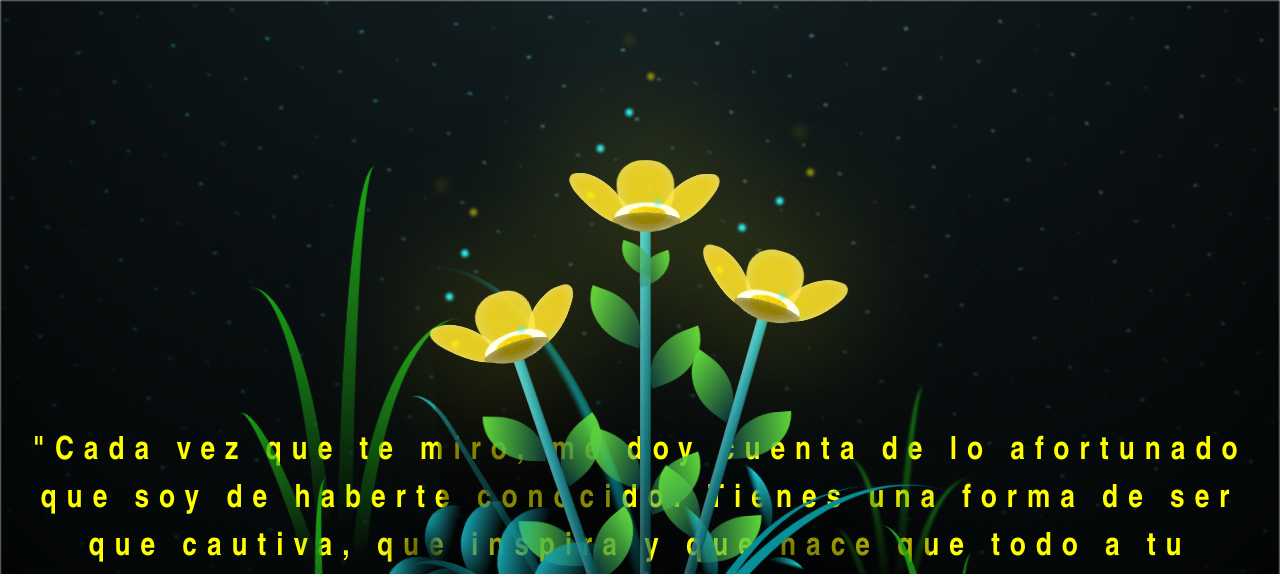
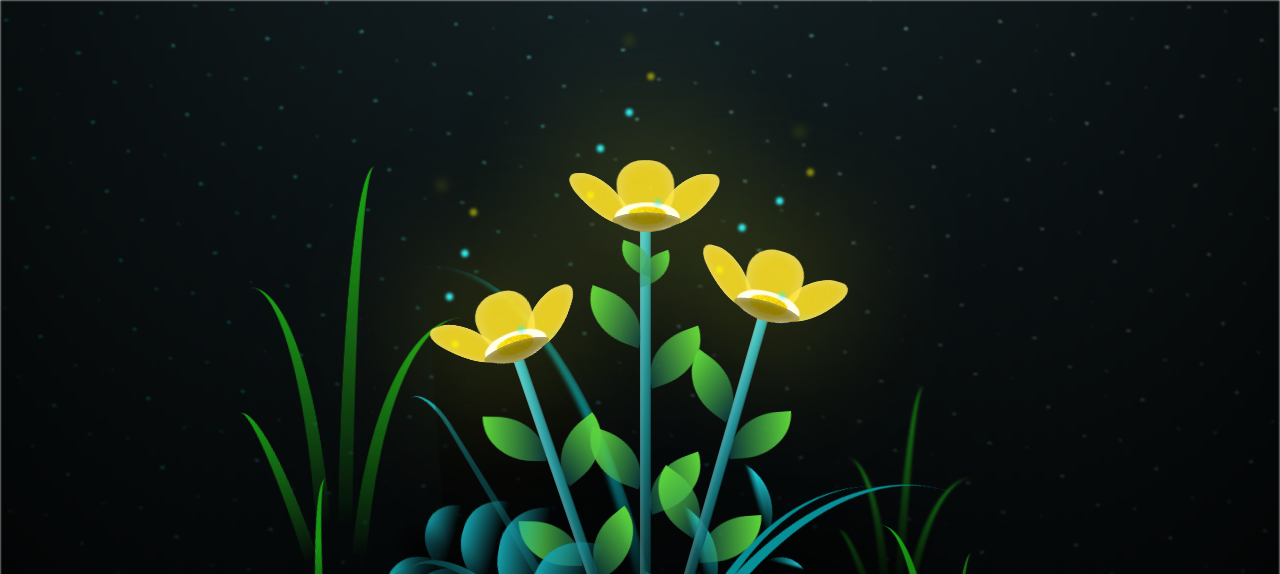
Before and after one commit to Roberth2911/flor, a plain HTML site: page flower.html in a window 1280 px wide. Shown: the top 574 px of the page. Drawn offline with Linux system fonts and the light colour scheme.

Commit message:
Update flower.html

```diff
--- a/flower.html
+++ b/flower.html
@@ -14,9 +14,7 @@
 
     </div>
 
-    <h1 class="titulo">"Cada vez que te miro, me doy cuenta de lo afortunado que soy de haberte conocido.
-      Tienes una forma de ser que cautiva, que inspira y que hace que todo a tu alrededor brille.
-      Gracias por ser tan increíble.</h1>
+    <h1 class="titulo">ten tus flores por bonita y porque te quiero mucho.</h1>
     <div class="night"></div>
     <div class="flowers">
       <div class="flower flower--1">
```
